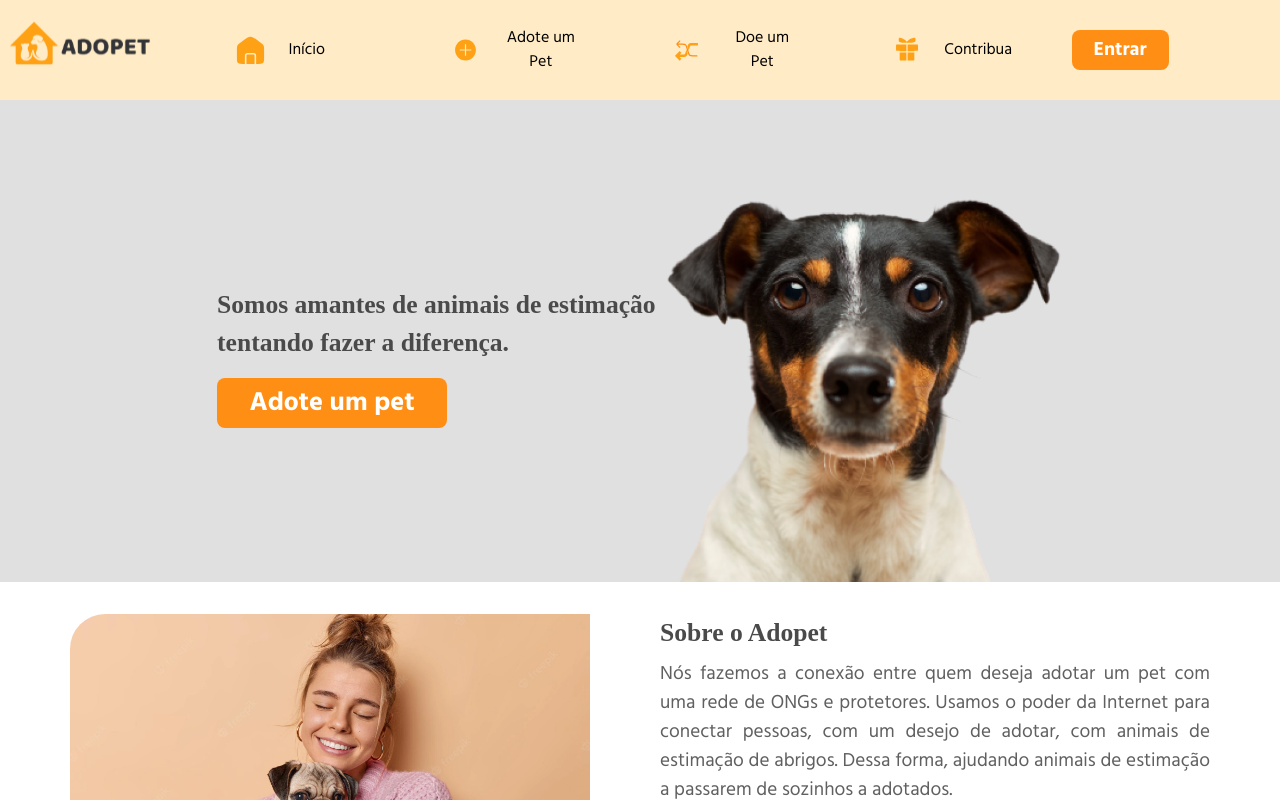
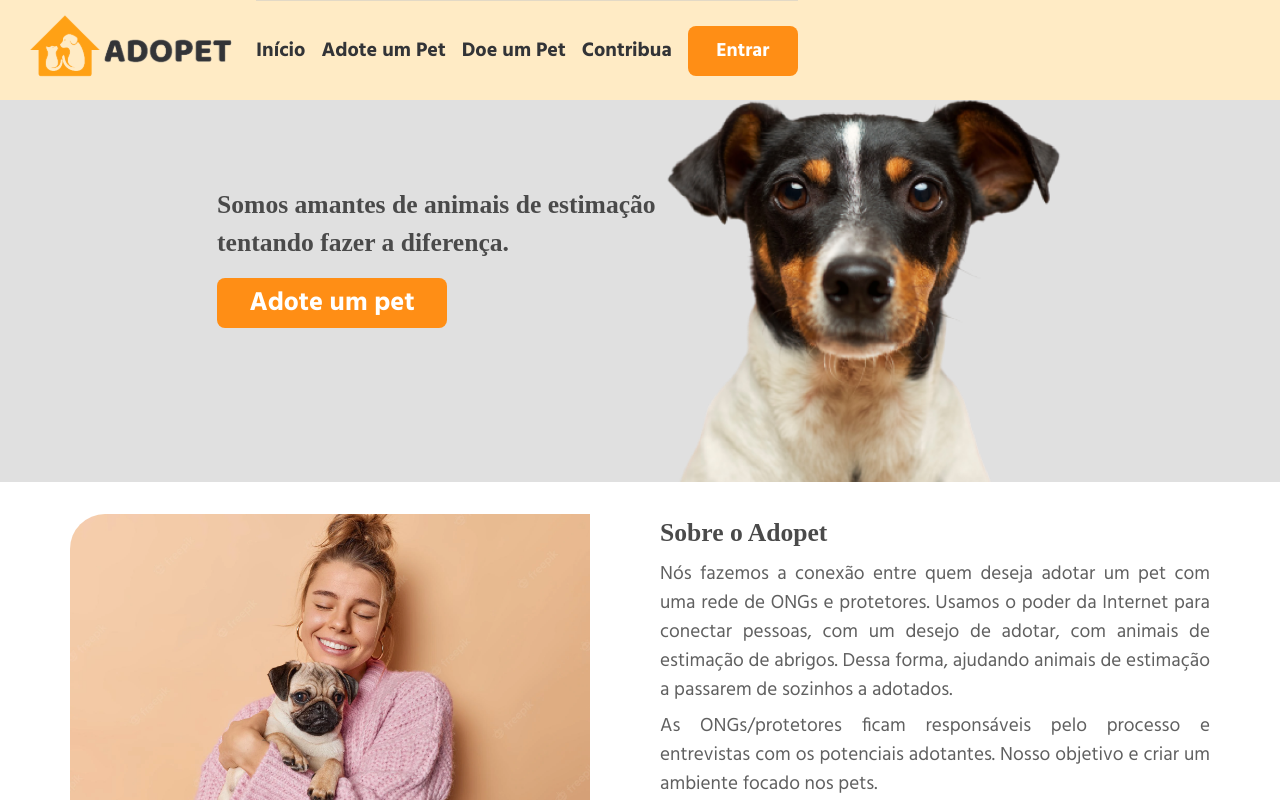
Before and after one commit to werikscs/adopet, a React (Create React App) app: page / in a window 1280 px wide. Shown: the top 800 px of the page. Built offline with nearby package versions, Linux system fonts and the light colour scheme; no server answers; a web font is replaced by a local one.

Commit message:
refactor: change header to be more responsive and more like Figma

```diff
--- a/src/components/Header/styles.js
+++ b/src/components/Header/styles.js
@@ -2,41 +2,52 @@ import styled, { css } from "styled-components";
 export const Container = styled.header`
   display: flex;
   align-items: center;
-  justify-content: space-evenly;
-  background-color: #ffebc5;
+  justify-content: space-between;
+
+  padding: 0 16px;
+
   width: 100%;
   height: 100px;
-  box-shadow: 0px 6px 5px -3px rgba(0, 0, 0, 0.75);
+
+  background-color: #ffebc5;
+
+  position: fixed;
+  top: 0;
+  z-index: 99999;
+
+  /* box-shadow: 0px 6px 5px -3px rgba(0, 0, 0, 0.75);
   -webkit-box-shadow: 0px 6px 5px -3px rgba(0, 0, 0, 0.75);
-  -moz-box-shadow: 0px 6px 5px -3px rgba(0, 0, 0, 0.75);
+  -moz-box-shadow: 0px 6px 5px -3px rgba(0, 0, 0, 0.75); */
 
   .logo--content {
-    width: 30%;
+    /* width: 30%; */
+    height: 100%;
   }
   .logo--content img {
     width: 100%;
   }
 
   .burger {
-    width: 5%;
     display: flex;
     align-items: center;
     justify-content: center;
-    height: 20px;
+
+    height: 40px;
+
     border: none;
     background: none;
   }
   .btn--burger {
-    border-top: 2px solid var(--input-background-color-primary);
-    width: 20px;
+    border-top: 4px solid var(--input-background-color-primary);
+    width: 40px;
     display: block;
   }
   .btn--burger::after,
   .btn--burger::before {
     content: "";
     display: block;
-    width: 20px;
-    height: 2px;
+    width: 40px;
+    height: 4px;
     background: var(--input-background-color-primary);
     margin-top: 5px;
     transition: ease 0.4s;
@@ -54,12 +65,20 @@ export const Container = styled.header`
   }
 
   @media (min-width: 1024px) {
+    flex-direction: row;
+    justify-content: flex-start;
+
     .logo--content {
-      width: 15%;
+      /* width: 30%; */
+      height: 100%;
     }
     .logo--content img {
-      width: 100%;
+      width: 240px;
+      height: 100px;
+
+      object-fit: cover;
     }
+
     .burger {
       display: none;
     }
@@ -68,19 +87,24 @@ export const Container = styled.header`
 
 export const Content = styled.nav`
   display: block;
+  width: 100%;
+  height: 0px;
+
   position: fixed;
   top: 100px;
-  background: #ffebc5;
-  width: 100%;
-  height: 0px;
-  z-index: 9999;
-  overflow-y: hidden;
-  visibility: hidden;
-  padding: 0;
   left: 0;
   right: 0;
   bottom: 0;
+  z-index: 9999;
+
+  background: #ffebc5;
+
+  overflow-y: hidden;
+  visibility: hidden;
+
   transition: ease 0.7s;
+
+  border-top: 1px solid rgba(200, 200, 200, 0.5);
 
   ul {
     width: 100%;
@@ -90,34 +114,43 @@ export const Content = styled.nav`
     justify-content: center;
     align-items: center;
     padding: 0;
+    gap: 36px;
   }
   li {
-    padding: 1rem 0;
-    margin: 0 1rem;
+    /* padding: 1rem 0;
+    margin: 0 1rem; */
     display: flex;
     justify-content: center;
     align-items: center;
     width: 100%;
   }
   a {
-    width: 80%;
+    width: 280px;
+
     display: flex;
+    justify-content: flex-start;
     align-items: center;
-    font-size: 1.3rem;
+
+    font-size: 1.25rem;
+    font-weight: bold;
+
     text-decoration: none;
-    color: #000;
-    font-size: 1rem;
-    gap: 4%;
+
+    color: var(--color-title);
+
+    gap: 36px;
   }
   a img {
-    width: 32px;
-    height: 28px;
-    margin-left: 18%;
+    width: 40px;
+    height: 40px;
+    margin-left: 50px;
+    /* margin-left: 18%; */
   }
   button {
-    width: 50%;
+    width: 280px;
+
     margin: 0 auto;
-    margin-top: 4%;
+
     background-color: var(--input-background-color-primary);
     color: var(--color-background);
   }
@@ -128,46 +161,61 @@ export const Content = styled.nav`
       max-height: 100vh;
       visibility: visible;
       overflow: hidden;
-      padding: 0;
+      padding: 48px 0;
       margin: 0;
     `}
 
   @media (min-width: 1024px) {
     display: block;
+
+    position: relative;
     top: 0px;
-    width: 100%;
+    z-index: 1;
+
+    width: fit-content;
     height: 100px;
-    z-index: 1;
-    position: relative;
+
     visibility: visible;
+
     padding: 0;
 
     a img {
-      width: 35%;
-      height: 28px;
+      /* width: 35%;
+      height: 28px; */
+      display: none;
     }
     ul {
-      width: 90%;
+      width: 100%;
       height: 100px;
-      list-style: none;
+
       display: flex;
       flex-direction: row;
-      justify-content: space-evenly;
+      justify-content: flex-start;
       align-items: center;
+
       padding: 0;
       margin: 0;
+
+      gap: 16px;
     }
     li {
+      display: block;
+
+      width: fit-content;
+
       padding: 0;
       margin: 0;
-      font-size: 0.8rem;
-      text-align: center;
-      width: 100%;
+      /* font-size: 0.8rem; */
+      /* text-align: center;
+      width: fit-content; */
+
+      a {
+        width: fit-content;
+      }
     }
     button {
-      width: 33%;
-      margin: 0;
-      margin-left: 3%;
+      width: 110px;
+      height: 50px;
     }
   }
 `;
```
